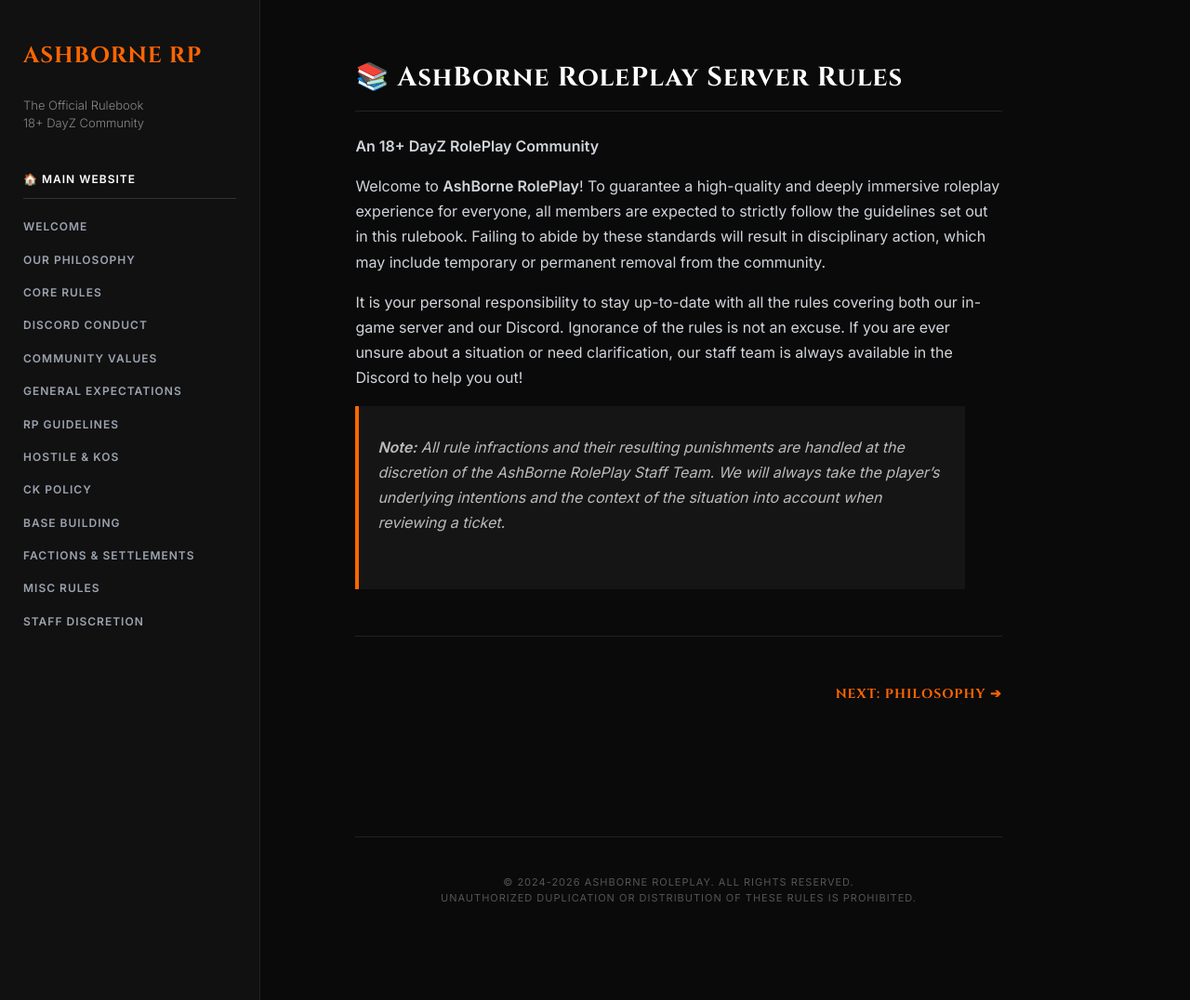
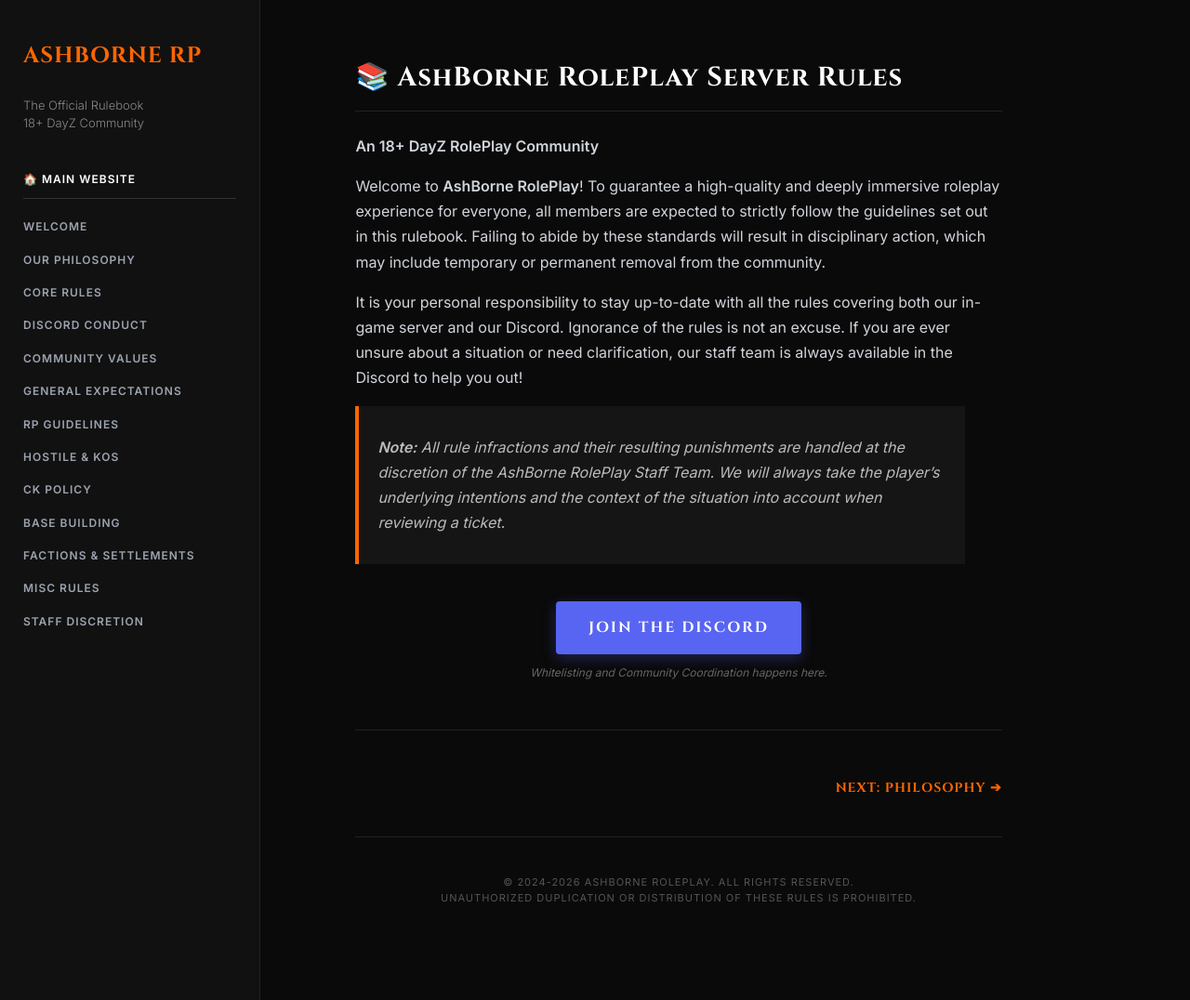
Before and after one commit to AshBorneRP/AshBorne-Rules, a Jekyll site: the page built from index.md, in a window 1280 px wide and 1076 px high. Shown: the whole window at 93% size. Built offline with Jekyll 4.4.1, drawn with Linux system fonts in a browser that asks for light colours; our own code applies the rules of GitHub Pages for plain Markdown files.

Commit message:
Update index.md

```diff
--- a/index.md
+++ b/index.md
@@ -11,7 +11,29 @@ Welcome to **AshBorne RolePlay**! To guarantee a high-quality and deeply immersi
 It is your personal responsibility to stay up-to-date with all the rules covering both our in-game server and our Discord. Ignorance of the rules is not an excuse. If you are ever unsure about a situation or need clarification, our staff team is always available in the Discord to help you out!
 
 > **Note:** All rule infractions and their resulting punishments are handled at the discretion of the AshBorne RolePlay Staff Team. We will always take the player's underlying intentions and the context of the situation into account when reviewing a ticket.
-<br><br>
+
+<div style="text-align: center; margin: 40px 0;">
+    <a href="https://discord.gg/rFTJvZNk59" target="_blank" style="
+        display: inline-block;
+        background: #5865F2;
+        color: #ffffff;
+        padding: 15px 35px;
+        font-family: 'Cinzel', serif;
+        font-size: 16px;
+        font-weight: bold;
+        text-decoration: none;
+        letter-spacing: 2px;
+        border-radius: 4px;
+        transition: 0.3s;
+        box-shadow: 0 4px 15px rgba(88, 101, 242, 0.3);
+    ">
+        JOIN THE DISCORD
+    </a>
+    <p style="font-size: 12px; color: #666; margin-top: 10px; font-style: italic;">
+        Whitelisting and Community Coordination happens here.
+    </p>
+</div>
+
 <hr style="margin-top: 50px; border: 0; border-top: 1px solid #222;">
 <div style="display: flex; justify-content: space-between; font-family: 'Cinzel', serif; font-size: 14px; letter-spacing: 1px; margin-bottom: 40px;">
     <span></span>
```
